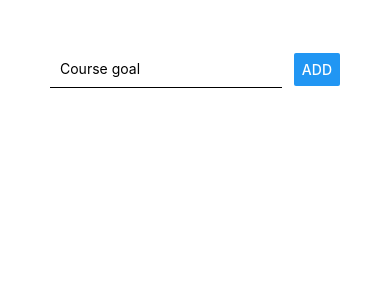
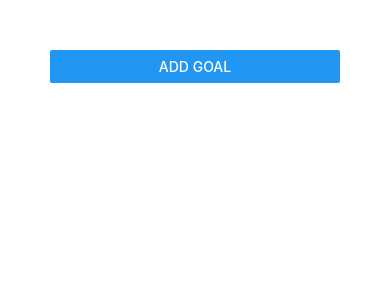
Before and after one commit to Generic35/ReactNativeHooks, a React Native app: screen / in a window 390 px wide. Shown: the top 300 px of the page. Built offline with nearby package versions, Linux system fonts and the light colour scheme.

Commit message:
(refactor) Move the 'Add Goal' feature in a model

```diff
--- a/App.js
+++ b/App.js
@@ -1,17 +1,11 @@
 import React, { useState } from 'react';
-import {
-  FlatList,
-  StyleSheet,
-  Text,
-  TextInput,
-  Button,
-  View
-} from 'react-native';
+import { Button, FlatList, StyleSheet, View } from 'react-native';
 import GoalItem from './components/GoalItem';
 import GoalInput from './components/GoalInput';
 
 export default function App() {
   const [courseGoals, setCourseGoals] = useState([]);
+  const [isAddGoal, setIsAddGoal] = useState(false);
 
   const addGoalHandler = enteredGoal => {
     setCourseGoals(currentGoals => [
@@ -29,7 +23,13 @@ export default function App() {
 
   return (
     <View style={styles.screen}>
-      <GoalInput onAdd={addGoalHandler} />
+      <GoalInput visible={isAddGoal} onAdd={addGoalHandler} />
+      <Button
+        title="Add Goal"
+        onPress={() => {
+          setIsAddGoal(true);
+        }}
+      />
       <FlatList
         data={courseGoals}
         renderItem={itemData => (
--- a/components/GoalInput.js
+++ b/components/GoalInput.js
@@ -1,5 +1,5 @@
 import React, { useState } from 'react';
-import { Button, View, TextInput, StyleSheet } from 'react-native';
+import { Modal, Button, View, TextInput, StyleSheet } from 'react-native';
 
 const GoalInput = props => {
   const [enteredGoal, setEnteredGoal] = useState('');
@@ -8,6 +8,7 @@ const GoalInput = props => {
   };
 
   return (
+    <Modal visible={props.visible}>
       <View style={styles.inputContainer}>
         <TextInput
           placeholder="Course goal"
@@ -17,6 +18,7 @@ const GoalInput = props => {
         />
         <Button title="Add" onPress={props.onAdd.bind(this, enteredGoal)} />
       </View>
+    </Modal>
   );
 };
 
```
Lines whose indentation alone changed are shown as unchanged.
